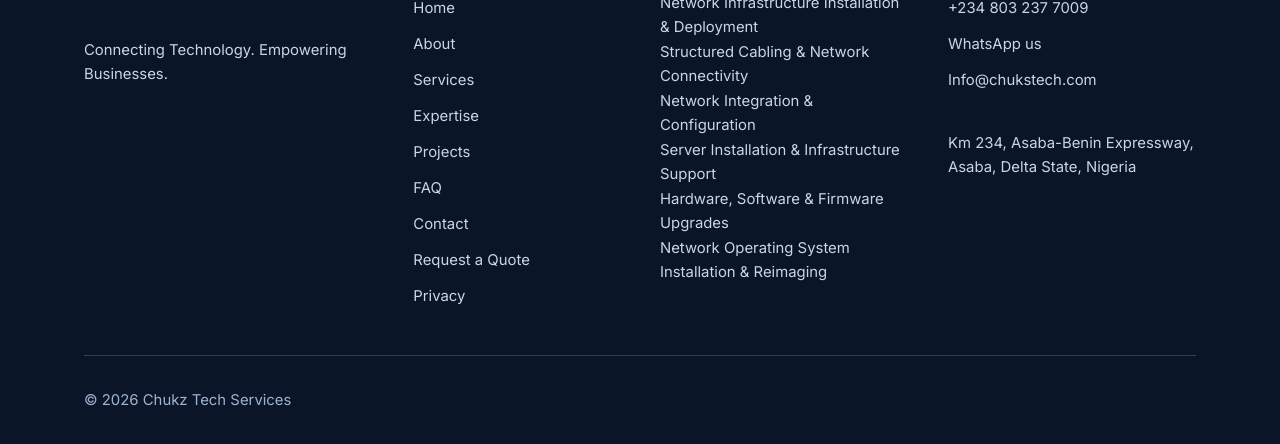
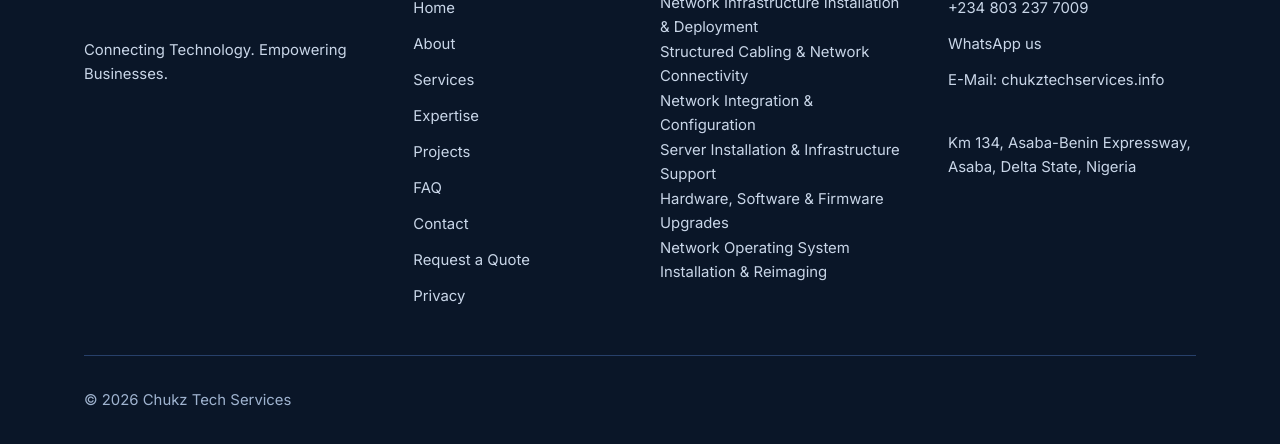
Before and after one commit to Monemax94/chuks_tech, a plain HTML site: page index.html in a window 1280 px wide. Shown: the part 5028-5472 px from the top of the page. Drawn offline with Linux system fonts and the light colour scheme.

Commit message:
updated Home Page

```diff
--- a/index.html
+++ b/index.html
@@ -117,8 +117,8 @@ Connecting Technology. Empowering Businesses.</p>
 <div><h2>Contact</h2><ul>
 <li><a href="tel:+2348032377009">+234 803 237 7009</a></li>
 <li><a href="https://wa.me/2348032377009" rel="noopener">WhatsApp us</a></li>
-<li><a href="mailto:Info@chukstech.com">Info@chukstech.com</a></li></ul>
-<p class="mt-4">Km 234, Asaba-Benin Expressway, Asaba, Delta State, Nigeria</p></div>
+<li><a href="mailto:chukztechservices.info"> E-Mail: chukztechservices.info</a></li></ul>
+<p class="mt-4">Km 134, Asaba-Benin Expressway, Asaba, Delta State, Nigeria</p></div>
 </div>
 <div class="footer-bottom">
 <p> </p>
```
